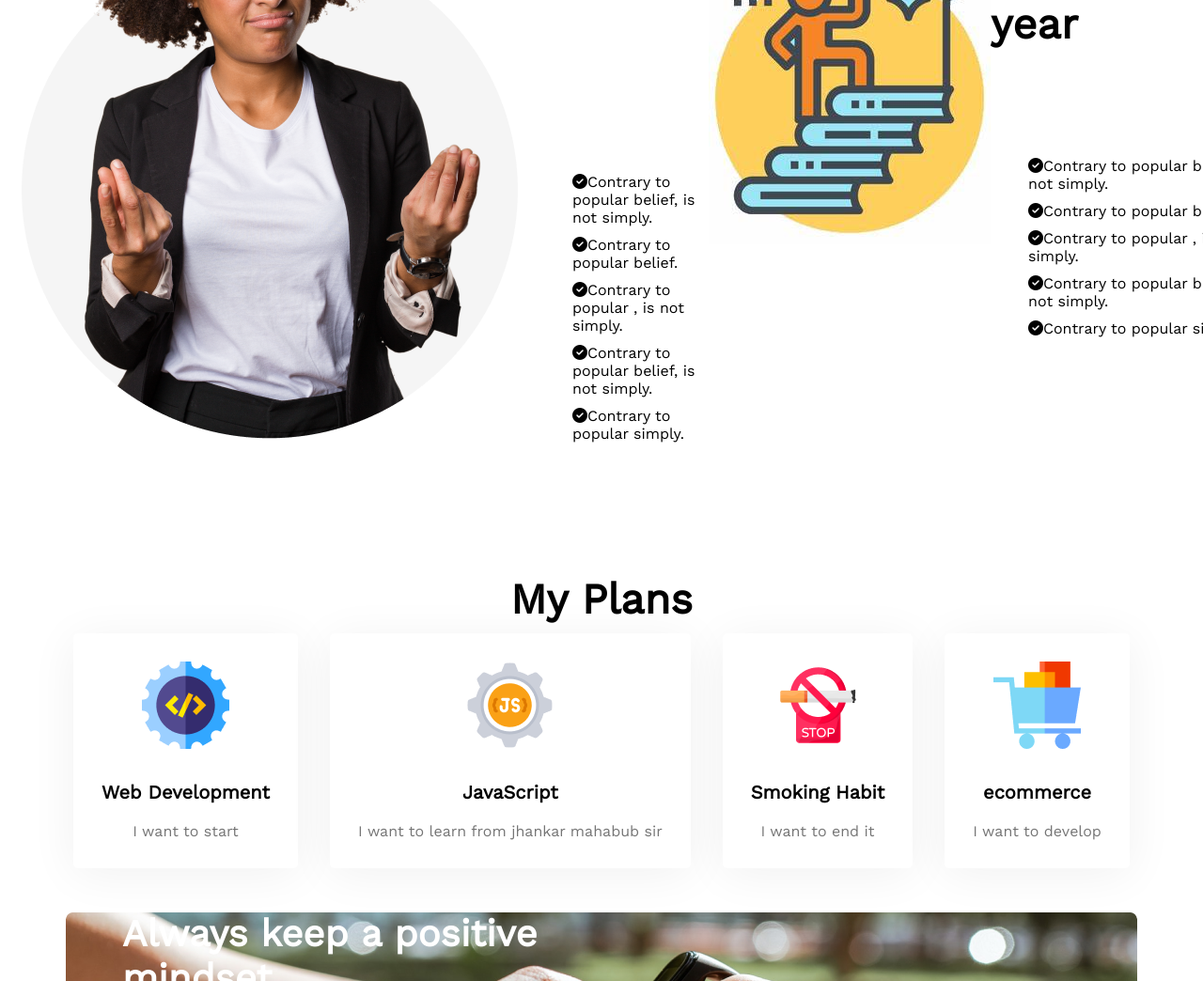
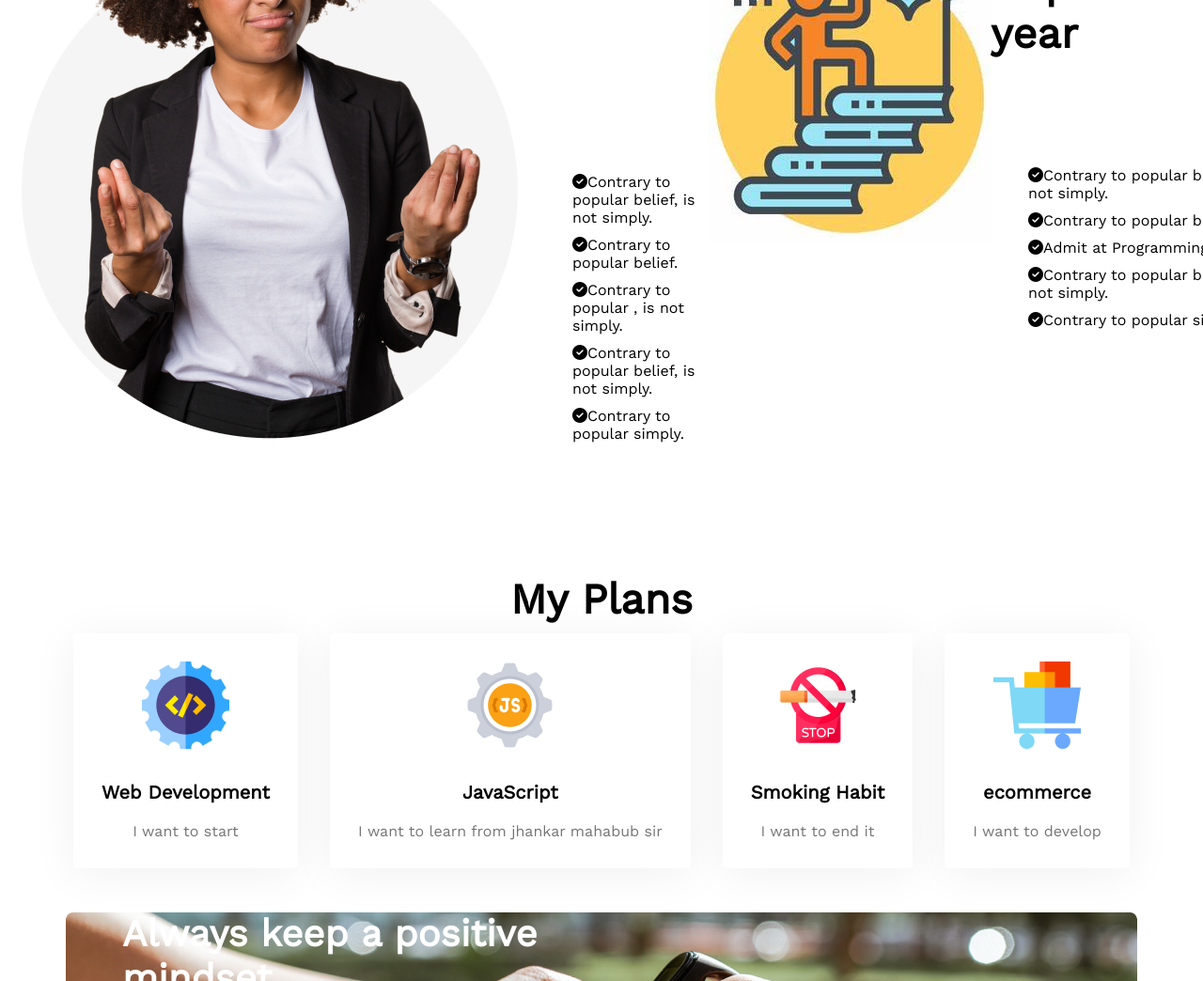
Before and after one commit to Abdur-Rahman-Sumon/assignmet-one, a plain HTML site: page index.html in a window 1280 px wide. Shown: the part 1081-2125 px from the top of the page at 94% size. Drawn offline with nearby package versions, Linux system fonts and the light colour scheme.

Commit message:
again added

```diff
--- a/index.html
+++ b/index.html
@@ -51,7 +51,7 @@
                <ul>
                   <li><i class="fa-solid fa-circle-check"></i>Contrary to popular belief, is not simply.</li>
                   <li><i class="fa-solid fa-circle-check"></i>Contrary to popular belief.</li>
-                  <li><i class="fa-solid fa-circle-check"></i>Contrary to popular , is not simply.</li>
+                  <li><i class="fa-solid fa-circle-check"></i>Admit at Programming hero.</li>
                   <li><i class="fa-solid fa-circle-check"></i>Contrary to popular belief, is not simply.</li>
                   <li><i class="fa-solid fa-circle-check"></i>Contrary to popular simply.</li>
                </ul>
--- a/styles/one.css
+++ b/styles/one.css
@@ -75,11 +75,6 @@ ul li {
   font-weight: 8800;
 }
 
-ul li:before {
-
-  font-weight: 8800;
-  color: green;
-}
 
 /* My styles */
 .my-plans {
```
